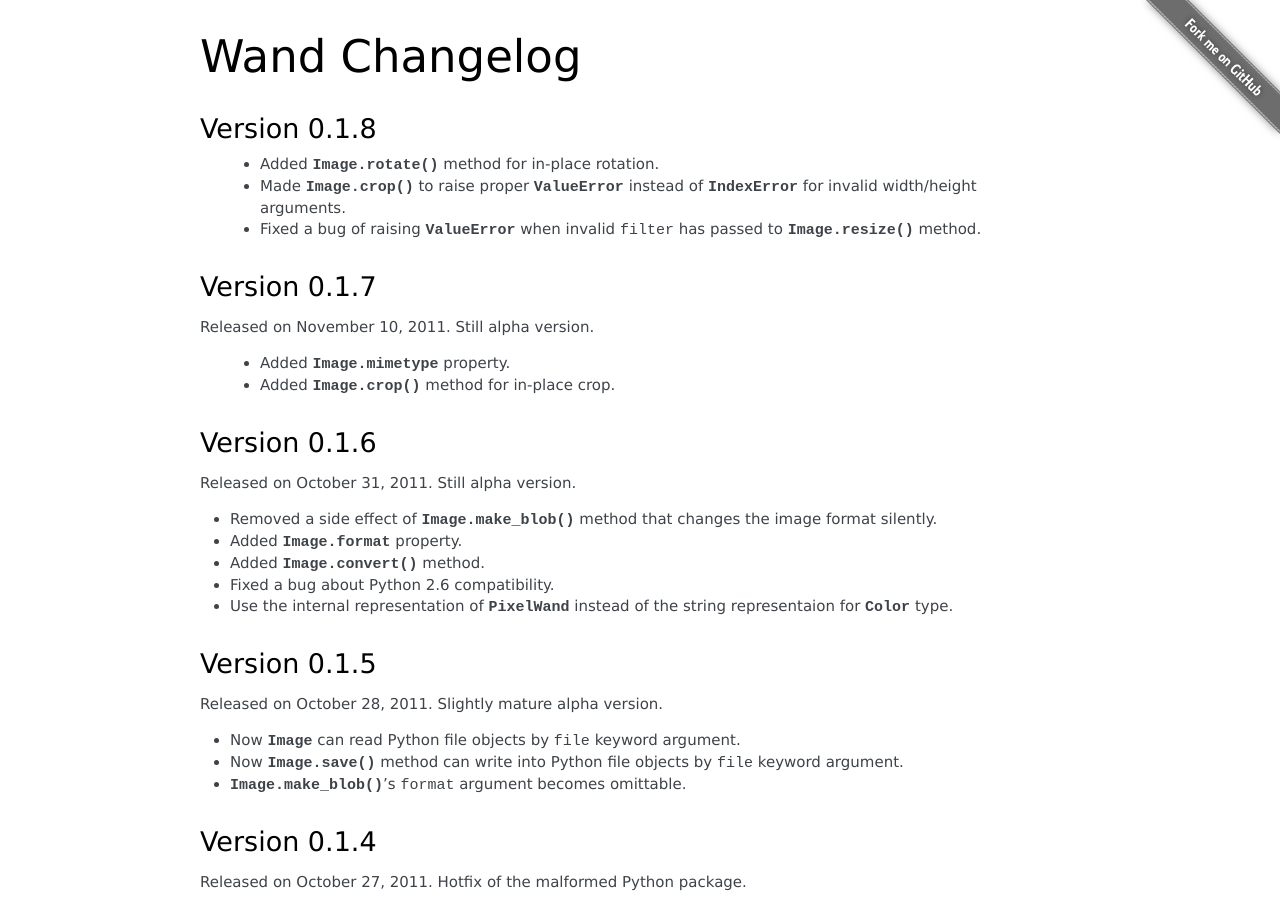
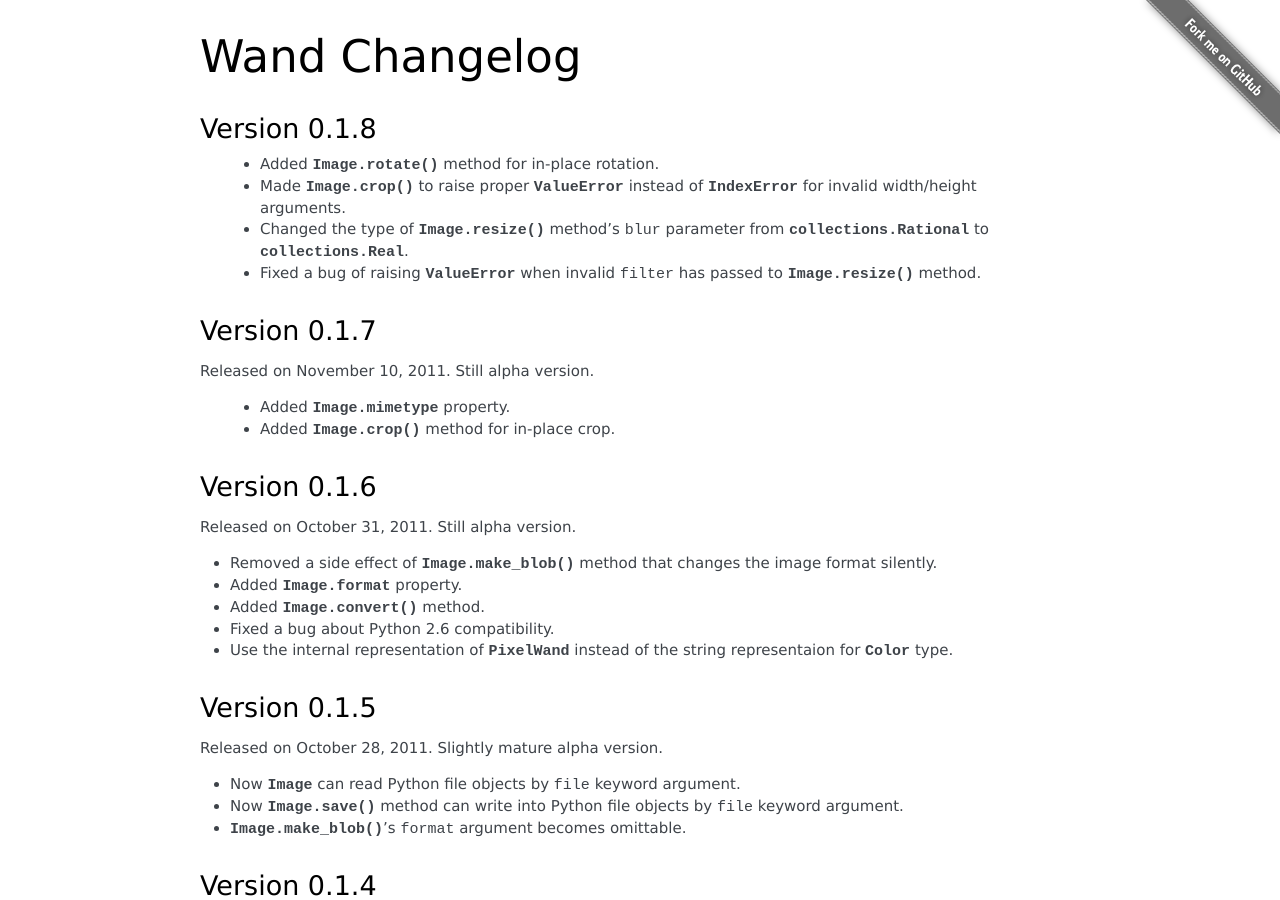
Before and after one commit to emcconville/wand, a Sphinx documentation site: the page built from docs/changes.rst, in a window 1280 px wide and 900 px high. Built offline with Sphinx 7.4.7, drawn with Linux system fonts in a browser that asks for light colours; some web fonts are replaced.

Commit message:
Changed the type of `Image.resize()` method's `blur` parameter from `collections.Rational` to `collections.Real`.

```diff
--- a/docs/changes.rst
+++ b/docs/changes.rst
@@ -9,6 +9,9 @@
  - Made :meth:`Image.crop() <wand.image.Image.crop>` to raise proper
    :exc:`ValueError` instead of :exc:`IndexError` for invalid width/height
    arguments.
+ - Changed the type of :meth:`Image.resize() <wand.image.Image.resize()>`
+   method's ``blur`` parameter from :class:`collections.Rational` to
+   :class:`collections.Real`.
  - Fixed a bug of raising :exc:`~exceptions.ValueError` when invalid ``filter``
    has passed to :meth:`Image.resize() <wand.image.Image.resize>` method.
 
```
Also changed, not shown: 1 other file.
